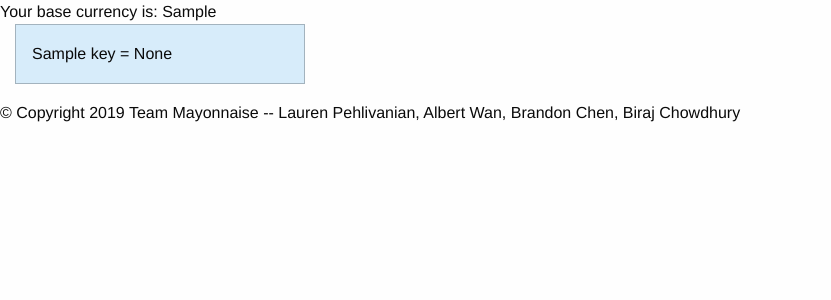
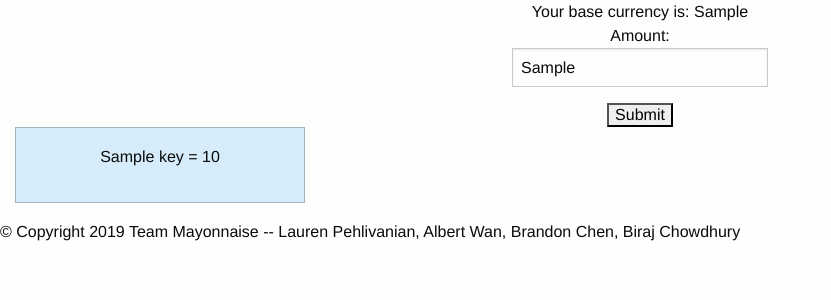
Before and after one commit to Salmon4/Mayonnaise, a Flask app: template templates/money.html in a window 1280 px wide. Shown: the part 94-394 px from the top of the page, without its empty margins (0-831 px from the left). Run offline with Flask 2, Linux system fonts and the light colour scheme; the template is opened without the code that fills it: most values are stand-ins (such as "Sample title", 1, 10 or a date in 2020); some libraries are stand-ins or nearby versions.

Commit message:
allows the user to input how much of the base currency they want to convert with a default of 1

```diff
--- a/app.py
+++ b/app.py
@@ -142,13 +142,23 @@ def weather():
                             LowestTemp5='%.7s' % weatherData["consolidated_weather"][5]["min_temp"]
                             )
 
-@app.route("/money")
-def money():
+@app.route("/money/<amount>")
+def money(amount):
         exchangeUrl = urlopen("https://api.exchangerate-api.com/v4/latest/USD")
         exchangeResponse = exchangeUrl.read()
         base = json.loads(exchangeResponse)['base']
         allData = json.loads(exchangeResponse)['rates']
-        return render_template("money.html", b = base, d = allData, count = 1)
+        print(amount)
+        am = float(amount)
+        return render_template("money.html", b = base, d = allData, count = 1
+                                , a = am)
+
+@app.route("/moneyprocess", methods=['POST','GET'])
+def moneyprocess():
+    i = request.form['amount']
+    info = float(i)
+    return redirect(url_for('money', amount = info))
+
 
 @app.route("/account")
 def account():
--- a/templates/base.html
+++ b/templates/base.html
@@ -26,7 +26,7 @@
       <li class="tabs-title"><a href="/news" >News</a></li>
       <li class="tabs-title"><a href="/weather" >Weather</a></li>
       <li class="tabs-title"><a href="/sports">Sports</a></li>
-      <li class="tabs-title"><a href="/money" >Currency Exchange</a></li>
+      <li class="tabs-title"><a href={{url_for('money', amount = 1)}} >Currency Exchange</a></li>
       <div class="slide"></div>
     </ul>
 
--- a/templates/money.html
+++ b/templates/money.html
@@ -3,13 +3,21 @@
 {% endblock %}
 
 {% block body %}
+<center>
 Your base currency is: {{b}} <br>
+  <form action="/moneyprocess" method = "POST">
+    Amount: <div style="width:20%"><input type="text" name="amount" value={{a}}></div>
+    <input type="submit" value="Submit">
+  </form>
+  </center>
   <div class="grid-x grid-padding-x">
   {% for key in d %}
   {% if (loop.index ) % 4 == 0 %}
     <div class="large-3 large-3 large-3 large-3 cell">
       <div class="primary callout">
-        <p>{{key}} = {{d.get(key)}} </p>
+        <center>
+        <p>{{key}} = {{d.get(key) * a}} </p>
+        </center>
       </div>
     </div>
     </div>
@@ -18,7 +26,9 @@ Your base currency is: {{b}} <br>
   {% else %}
     <div class="large-3 large-3 large-3 large-3 cell">
       <div class="primary callout">
-        <p>{{key}} = {{d.get(key)}} </p>
+        <center>
+        <p>{{key}} = {{d.get(key) * a}} </p>
+        <center>
       </div>
     </div>
 
```
Also changed, not shown: mayonnaise.db, 1 other file.
